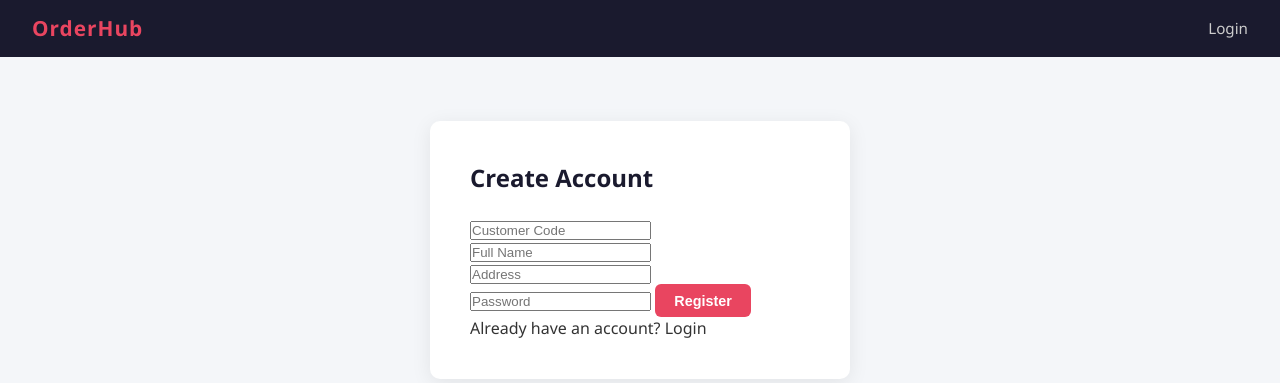
After one commit to Maaz-A-Khan/Ecommerce-App, a Django app: page /register/ in a window 1280 px wide. The commit adds this page. Shown: the top 383 px of the page. Run offline with Django 5.2, Linux system fonts and the light colour scheme.

Commit message:
Add user registration functionality and update login template

```diff
--- a/orderhub/core/models.py
+++ b/orderhub/core/models.py
@@ -14,7 +14,7 @@ class Customer(AbstractUser):
     REQUIRED_FIELDS = ['username']
 
     def __str__(self):
-        return f"{self.Code} – {self.Name}"
+        return f"{self.Code} - {self.Name}"
 
 
 # ── Product ───────────────────────────────────────────────
@@ -24,7 +24,7 @@ class Product(models.Model):
     Rate = models.DecimalField(max_digits=14, decimal_places=2)
 
     def __str__(self):
-        return f"{self.Code} – {self.Name}"
+        return f"{self.Code} - {self.Name}"
 
 
 # ── Stock ─────────────────────────────────────────────────
--- a/orderhub/core/templates/login.html
+++ b/orderhub/core/templates/login.html
@@ -18,5 +18,8 @@
         </div>
         <button type="submit" class="btn btn-primary">Login</button>
     </form>
+    <p style="margin-top:1rem; font-size:0.9rem; text-align:center;">
+        Don't have an account? <a href="{% url 'core:register' %}" style="color:#e94560; font-weight:600;">Register</a>
+    </p>
 </div>
 {% endblock %}
--- /dev/null
+++ b/orderhub/core/templates/register.html
@@ -0,0 +1,17 @@
+{% extends 'base.html' %}
+{% block title %}Register – OrderHub{% endblock %}
+{% block content %}
+<div class="auth-card">
+    <h2>Create Account</h2>
+    {% if error %}<p style="color:red">{{ error }}</p>{% endif %}
+    <form method="POST">
+        {% csrf_token %}
+        <input type="text"     name="code"     placeholder="Customer Code" required>
+        <input type="text"     name="name"     placeholder="Full Name">
+        <input type="text"     name="address"  placeholder="Address">
+        <input type="password" name="password" placeholder="Password" required>
+        <button type="submit" class="btn btn-primary">Register</button>
+    </form>
+    <p>Already have an account? <a href="{% url 'core:login' %}">Login</a></p>
+</div>
+{% endblock %}
--- a/orderhub/core/urls.py
+++ b/orderhub/core/urls.py
@@ -9,4 +9,5 @@ urlpatterns = [
     path('dashboard/',   views.dashboard_view,       name='dashboard'),
     path('products/',    views.product_list_view,    name='products'),
     path('checkout/',    views.order_checkout_view,  name='checkout'),
+    path('register/', views.register_view, name='register'),
 ]
--- a/orderhub/core/views.py
+++ b/orderhub/core/views.py
@@ -2,7 +2,7 @@ from django.shortcuts import render, redirect
 from django.contrib.auth import authenticate, login, logout
 from django.contrib.auth.decorators import login_required
 from django.contrib import messages
-
+from .models import Customer
 
 # ── Login ─────────────────────────────────────────────────
 def login_view(request):
@@ -43,3 +43,26 @@ def product_list_view(request):
 def order_checkout_view(request):
     # Phase 9 will implement full checkout logic with transaction.atomic()
     return render(request, 'checkout.html')
+
+# ── Register ──────────────────────────────────────────────
+def register_view(request):
+    if request.method == 'POST':
+        code     = request.POST.get('code')
+        name     = request.POST.get('name')
+        address  = request.POST.get('address')
+        password = request.POST.get('password')
+
+        if Customer.objects.filter(Code=code).exists():
+            return render(request, 'register.html', {'error': 'Code already exists'})
+
+        user = Customer.objects.create_user(
+            username=code,   # AbstractUser requires username
+            Code=code,
+            Name=name,
+            Address=address,
+            password=password
+        )
+        login(request, user)
+        return redirect('core:dashboard')
+
+    return render(request, 'register.html')
```
Also changed, not shown: orderhub/db.sqlite3.
